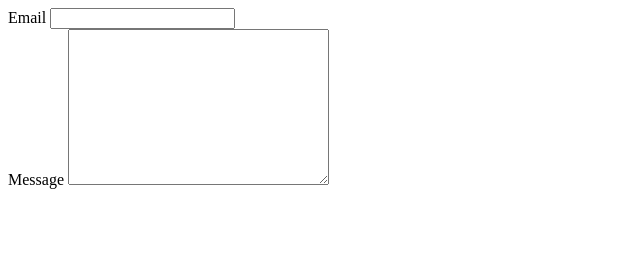
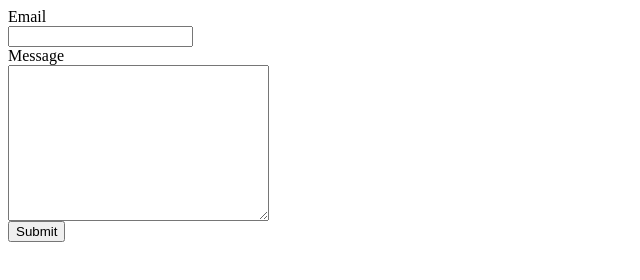
Before and after one commit to julacha/meilform, a plain HTML site: page index.html in a window 1280 px wide. Shown: the whole page, without its empty margins (0-640 px from the left). Drawn offline with Linux system fonts and the light colour scheme.

Commit message:
added submit

```diff
--- a/index.html
+++ b/index.html
@@ -1,7 +1,13 @@
-<form action="https://projectphptodo.000webhostapp.com/" method="POST">
-    <label for="email">Email</label>
-    <input type="email" id="email" name="email">
-    <br>
-    <label for="message">Message</label>
-    <textarea name="message" id="" cols="30" rows="10"></textarea>
+<form action="https://projectphptodo.000webhostapp.com/" method="post">
+    <div>
+        <label for="email">Email</label>
+        <br>
+        <input type="email" id="email" name="email">
+    </div>
+    <div>
+        <label for="message">Message</label>
+        <br>
+        <textarea name="message" id="" cols="30" rows="10"></textarea>
+    </div>
+    <button type="submit">Submit</button>
 </form>
```
